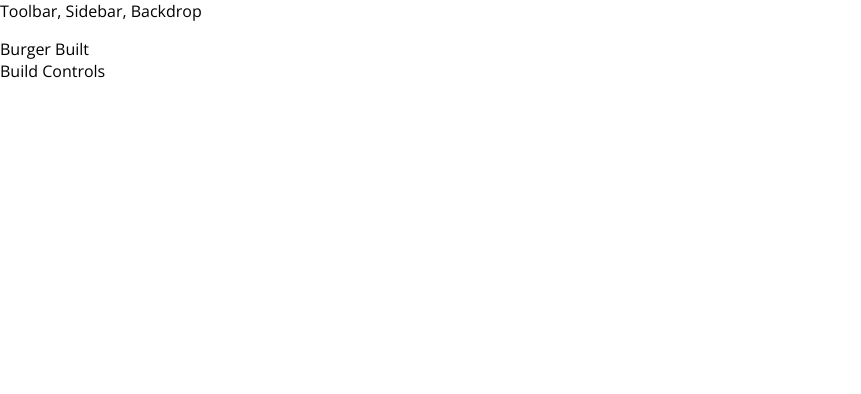
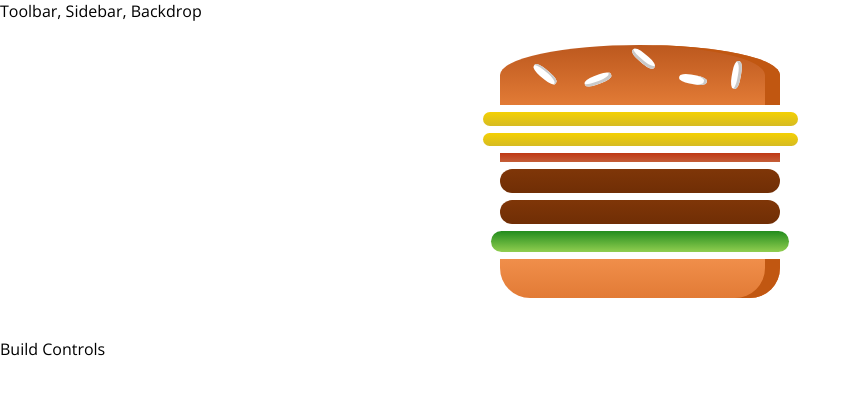
Before and after one commit to n8cotoa/burger-builder-react-practice, a React (Create React App) app: page / in a window 1280 px wide. Shown: the top 394 px of the page, without its empty margins (0-861 px from the left). Built offline with nearby package versions, Linux system fonts and the light colour scheme.

Commit message:
render ingredients in burger dynamically

```diff
--- a/src/components/Burger/Burger.js
+++ b/src/components/Burger/Burger.js
@@ -1,8 +1,29 @@
 import React from 'react';
+import classes from './Burger.module.css';
+import BurgerIngredient from './BurgerIngredient/BurgerIngredient';
+
 
 const burger = ( props ) => {
+  let transformedIngredients = Object.keys(props.ingredients)
+        .map(igKey => {
+          return [...Array(props.ingredients[igKey])].map((_, i) => {
+            return <BurgerIngredient key={igKey + i} type={igKey} />
+          });
+        })
+        .reduce((arr, el) => {
+          return arr.concat(el)
+        }, []);
+
+  if (transformedIngredients.length === 0) {
+    transformedIngredients = <p>Please start adding ingredients!</p>;
+  }
+
   return (
-    <div></div>
+    <div className={classes.Burger}>
+      <BurgerIngredient type="bread-top" />
+      {transformedIngredients}
+      <BurgerIngredient type="bread-bottom" />
+    </div>
   );
 };
 
--- /dev/null
+++ b/src/components/Burger/Burger.module.css
@@ -0,0 +1,28 @@
+.Burger {
+  width: 100%;
+  margin: auto;
+  height: 250px;
+  overflow: scroll;
+  text-align: center;
+  font-weight: bold;
+  font-size: 1.2rem;
+}
+
+@media (min-width: 1000px) and (min-height: 700px) {
+  .Burger {
+    width: 700px;
+    height: 600px;
+  }
+}
+@media (min-width: 500px) and (min-height: 401px) {
+  .Burger {
+    width: 450px;
+    height: 400px;
+  }
+}
+@media (min-width: 500px) and (min-height: 400px) {
+  .Burger {
+    width: 350px;
+    height: 300px;
+  }
+}
--- a/src/components/Burger/BurgerIngredient/BurgerIngredient.js
+++ b/src/components/Burger/BurgerIngredient/BurgerIngredient.js
@@ -1,6 +1,6 @@
 import React, { Component } from 'react';
 import PropTypes from 'prop-types';
-import classes from './burgerIngredient.module.css';
+import classes from './BurgerIngredient.module.css';
 
 class BurgerIngredient extends Component {
   render() {
--- a/src/containers/BurgerBuilder/BurgerBuilder.js
+++ b/src/containers/BurgerBuilder/BurgerBuilder.js
@@ -1,12 +1,23 @@
 import React, { Component } from 'react';
 import Aux from '../../hoc/Aux'
+import Burger from '../../components/Burger/Burger';
 
 
 class BurgerBulider extends Component {
+
+  state = {
+    ingredients: {
+      cheese: 2,
+      bacon: 1,
+      meat: 2,
+      salad: 1,
+    }
+  }
+
   render() {
     return(
       <Aux>
-        <div>Burger Built</div>
+        <Burger ingredients={this.state.ingredients} />
         <div>Build Controls</div>
       </Aux>
     );
```
